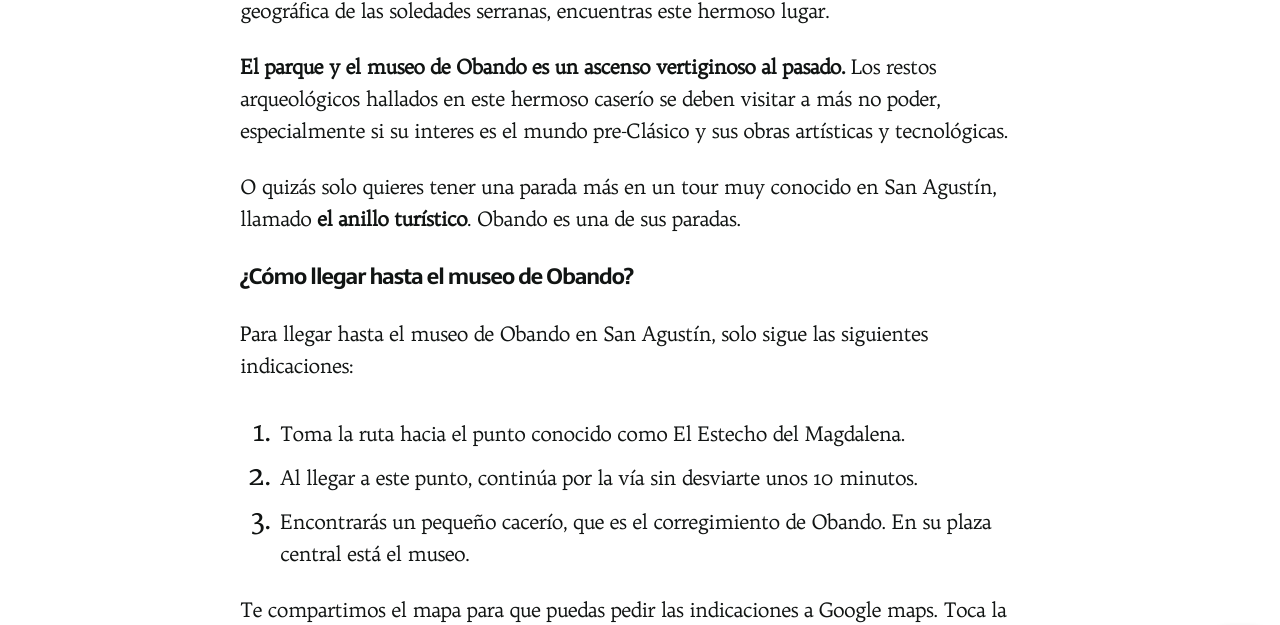
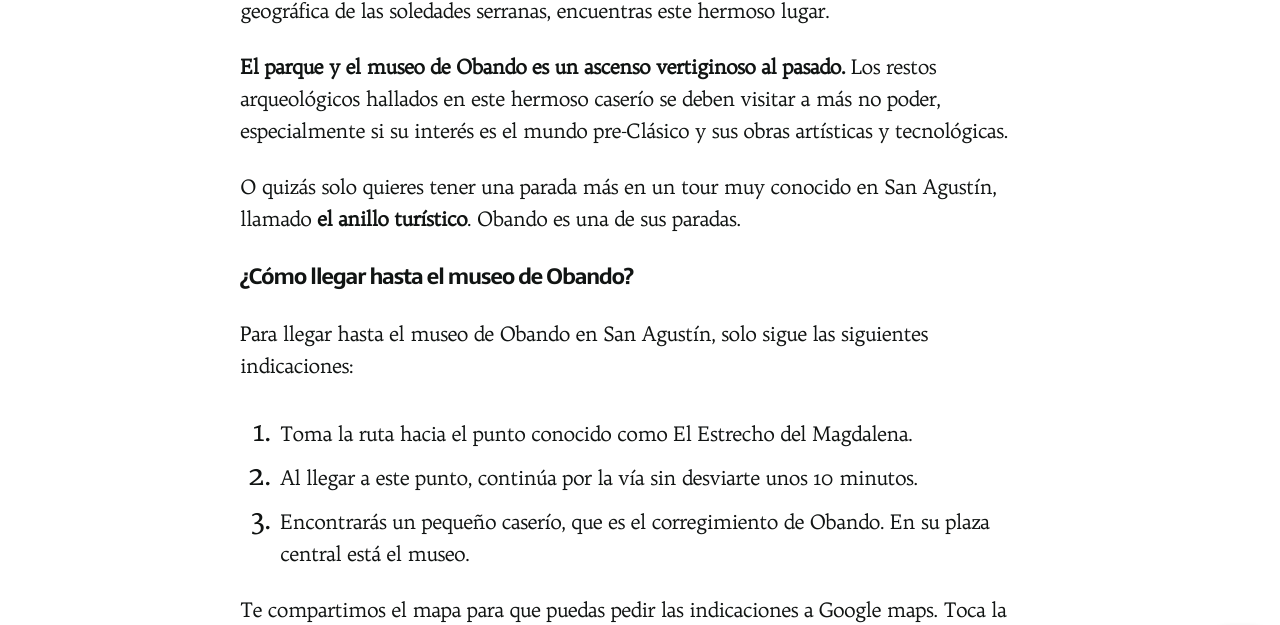
Before and after one commit to Klerpson/vacacionesopitas, a Jekyll site: the page built from _posts/2023-03-05-museo-obando-san-agustin-huila.md, in a window 1280 px wide and 900 px high, scrolled down 2143 px. Shown: the part 206-831 px from the top of the window. Built offline with Jekyll 4.4.1, drawn with Linux system fonts in a browser that asks for light colours; some web fonts are replaced; some of the changed text lies outside the part shown.

Commit message:
ortografía

```diff
--- a/_posts/2023-03-05-museo-obando-san-agustin-huila.md
+++ b/_posts/2023-03-05-museo-obando-san-agustin-huila.md
@@ -36,9 +36,9 @@ Obando en [San Agustín](https://es.wikipedia.org/wiki/San_Agust%C3%ADn_(Huila))
 
 Aunque es un pequeño lugar de clima frío, también es acogedor, muy pintoresco. Muy agradable para pasar una tarde de relajación, cultura y para tomar un buen cafecito con los vecinos del lugar.
 
-En [el municipio de San Agustín]({{'turismo-san-agustin/magia-san-agustin-huila'|relative_url}} "San Agustín Huila"){:target="_blank"}, al lado del [estrecho del río Magdalena]({{'turismo-san-agustin/estrecho-rio-magdalena'|relative_url}} "Estrecho del Magdalena San Agustín Huila"){:target="_blank"} y frente a la ventana geográfica de las soledades serranas, encuentras este hermoso lugar.
+En [el municipio de San Agustín]({{'turismo-san-agustin/magia-san-agustin-huila'|relative_url}} "San Agustín Huila"), al lado del [estrecho del río Magdalena]({{'turismo-san-agustin/estrecho-rio-magdalena'|relative_url}} "Estrecho del Magdalena San Agustín Huila") y frente a la ventana geográfica de las soledades serranas, encuentras este hermoso lugar.
 
-**El parque y el museo de Obando es un ascenso vertiginoso al pasado.** Los restos arqueológicos hallados en este hermoso caserío se deben visitar a más no poder, especialmente si su interes es el mundo pre-Clásico y sus obras artísticas y tecnológicas.
+**El parque y el museo de Obando es un ascenso vertiginoso al pasado.** Los restos arqueológicos hallados en este hermoso caserío se deben visitar a más no poder, especialmente si su interés es el mundo pre-Clásico y sus obras artísticas y tecnológicas.
 
 O quizás solo quieres tener una parada más en un tour muy conocido en San Agustín, llamado **el anillo turístico**. Obando es una de sus paradas.
 
@@ -46,9 +46,9 @@ O quizás solo quieres tener una parada más en un tour muy conocido en San Agus
 
 Para llegar hasta el museo de Obando en San Agustín, solo sigue las siguientes indicaciones:
 
-1. Toma la ruta hacia el punto conocido como El Estecho del Magdalena.
+1. Toma la ruta hacia el punto conocido como El Estrecho del Magdalena.
 2. Al llegar a este punto, continúa por la vía sin desviarte unos 10 minutos.
-3. Encontrarás un pequeño cacerío, que es el corregimiento de Obando. En su plaza central está el museo.
+3. Encontrarás un pequeño caserío, que es el corregimiento de Obando. En su plaza central está el museo.
 
 Te compartimos el mapa para que puedas pedir las indicaciones a Google maps. Toca la opción de las indicaciones en el botón "Cómo llegar".
 
@@ -70,7 +70,7 @@ El objetivo siempre ha sido describir y preservar la historia del departamento d
 
 ## Un paseo de relajación y cultura
 
-Visitar Obando es encontrar un lugar de descanso en la región sur del Huila. **El Parque y Museo Arqueológico de Obando es una atracción turística, cultural y educativa cerca de [San Agustín]({{'turismo-san-agustin/san-agustin-huila-magia-aventura-extrema'|relative_url}} "San Agustín Huila"){:target="_blank"}.**
+Visitar Obando es encontrar un lugar de descanso en la región sur del Huila. **El Parque y Museo Arqueológico de Obando es una atracción turística, cultural y educativa cerca de [San Agustín]({{'turismo-san-agustin/san-agustin-huila-magia-aventura-extrema'|relative_url}} "San Agustín Huila").**
 
 Es un lugar que ofrece a los turistas la oportunidad de conocer la historia natural y cultural de la zona. **Por otra parte, tienes la oportunidad de maravillarte con los ecosistemas nacionales de esta zona del cañón del Magdalena**.
 
```
Also changed, not shown: other parts of _posts/2023-03-05-museo-obando-san-agustin-huila.md (+2 -2 lines), contacto.md (+1 -1 lines), 3 other files.
